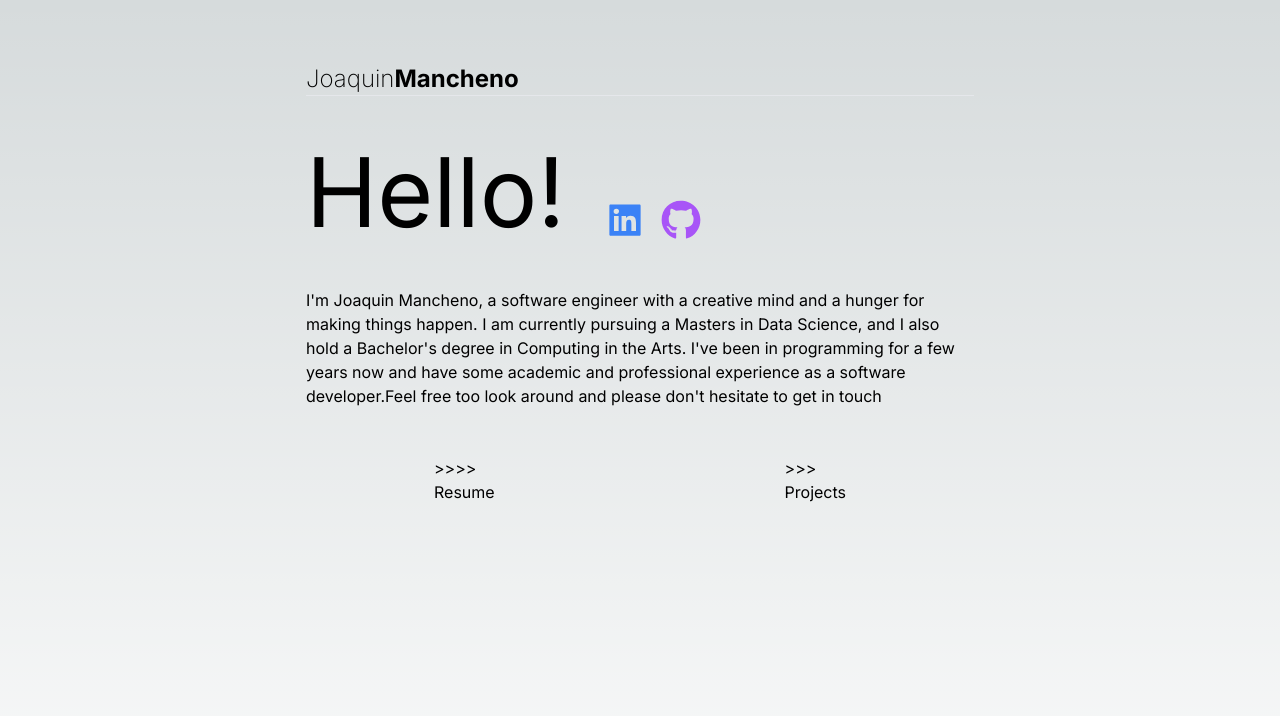
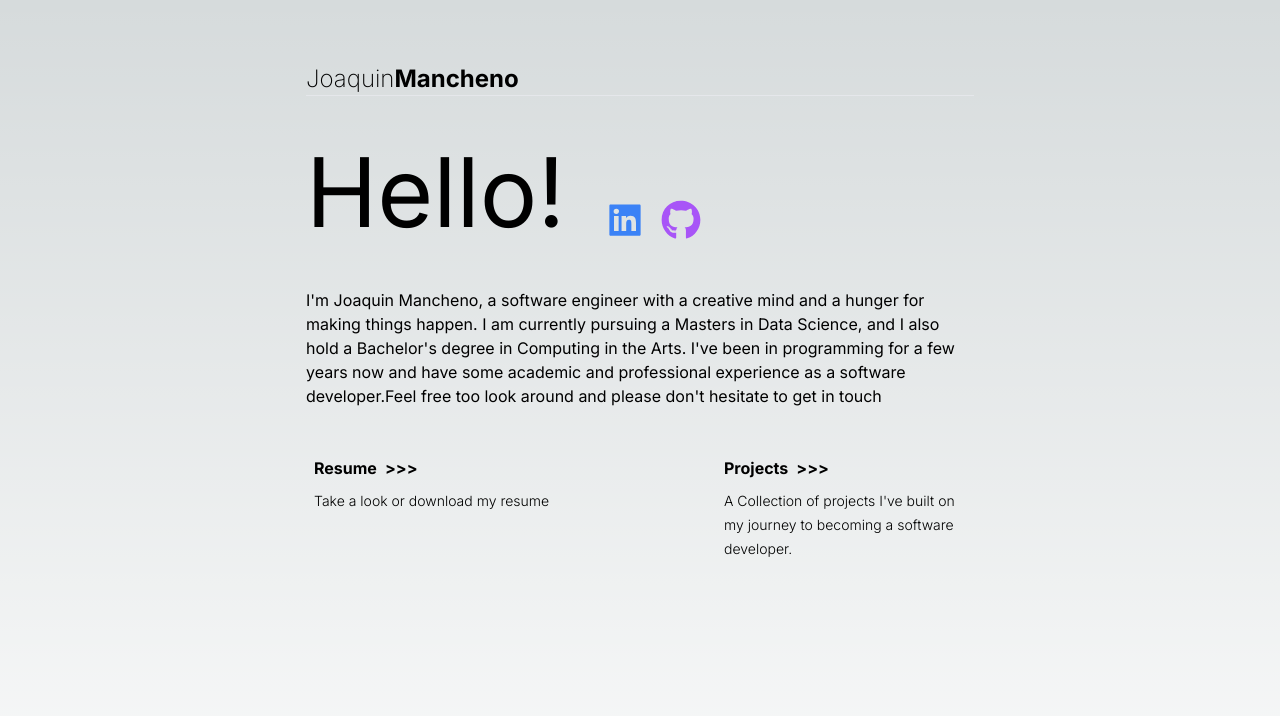
Before and after one commit to JoaquinManchenoP/Portfolio-V2, a Next.js app: page / in a window 1280 px wide. Shown: the top 716 px of the page. Built offline with nearby package versions, Linux system fonts and the light colour scheme.

Commit message:
layout fixes

```diff
--- a/app/ProjectPage/page.js
+++ b/app/ProjectPage/page.js
@@ -1,7 +1,6 @@
 import React from 'react';
 import JobCard from '../compnents/JobCard/JobCard';
 import Logo from '../compnents/Logo/Logo';
-import jobData from '../compnents/JobCard/jobData';
 
 export default function ProjectPage() {
   return (
@@ -10,9 +9,26 @@ export default function ProjectPage() {
       <div className="experience h-screen">
         <h1 className="text-4xl my-7">Experience</h1>
         <div className="project__container space-y-6">
-          {jobData.map((item, index) => (
-            <JobCard job={item} key={index} />
-          ))}
+          <JobCard
+            job={'mednet'}
+            jobTitle={'Mednet Solutions'}
+            jobDescription={
+              'Mednet is a company located in Minnessota that builds a software used for conducting clinical trials. I work modernizing the UI and backend of the aplication. Migrated multiple components from tpl to react.js and re-disigned and implemented various pages of the application while constantly building new features.'
+            }
+            image={'/images/mednet.png'}
+            website={'https://www.mednetsolutions.com/'}
+            demo={false}
+          />
+          <JobCard
+            job={'Dubow'}
+            jobTitle={'Dubow Textile'}
+            jobDescription={
+              "Dubow is a textile manufacturing company located in Minnesota.The companies web applicaiton is used by costumers to manage and customize their orders, while the company's api provides de ability for customer's to access the same data from outside the dubow aplication such as the clients own custom applications.I Worked fixing customer issues and customer suport as well as implementing new features."
+            }
+            image={'/images/dubowWebsite.png'}
+            website={'https://dubowtextile.com/'}
+            demo={false}
+          />
         </div>
         <div className="projects h-screen">
           <h1 className="text-4xl my-7">Projects</h1>
--- a/app/compnents/JobCard/JobCard.js
+++ b/app/compnents/JobCard/JobCard.js
@@ -1,30 +1,46 @@
 import React from 'react';
 import Image from 'next/image';
-import jobData from './jobData';
+import Link from 'next/link';
 
-export default function JobCard({ job }) {
-  console.log(job);
+export default function JobCard({
+  jobTitle,
+  jobDescription,
+  image,
+  website,
+  github,
+  demo,
+}) {
   return (
     <div className="card w-full bg-greem-500  rounded-lg shadow-md overflow-hidden bg-gray-700 ">
       <div className="flex space-x-3">
         <div className="w-1/3 flex justify-center my-8">
           <Image
-            src={job.image}
+            src={image}
             width="200"
             height="300"
             className="object-cover rounded-md "
           />
         </div>
         <div className="card-text p-4 w-2/3 space-y-4 text-white ">
-          <h3 className="text-lg">Card Title</h3>
-          <p className="text-sm">{job.jobDescription}</p>
+          <h3 className="text-lg">{jobTitle}</h3>
+          <p className="text-sm">{jobDescription}</p>
           <div className="buttons w-full space-x-3 pt-4">
+            {demo ? (
+              <>
                 <button className="bg-blue-400 h-9 w-16 hover:bg-blue-500 text-white font-bold py-2 px-4  rounded">
                   Git
                 </button>
                 <button className="bg-blue-400 h-9 w-16 hover:bg-blue-500 text-white font-bold py-2 px-4  rounded">
                   Visit
                 </button>
+              </>
+            ) : (
+              <Link href={website}>
+                <button className="bg-blue-400 h-9 w-36 hover:bg-blue-500 text-white font-bold py-2 px-4  rounded">
+                  Website
+                </button>
+              </Link>
+            )}
           </div>
         </div>
       </div>
--- a/app/compnents/JobCard/jobData.js
+++ /dev/null
@@ -1,19 +0,0 @@
-const jobData = [
-  {
-    job: 'mednet',
-    jobTitle: 'Mednet Solutions',
-    jobDescription:
-      'Mednet is a company located in Minnessota that builds a software used for conducting clinical trials. I work modernizing the UI and backend of the aplication. Migrated multiple components from tpl to react.js and re-disigned and implemented various pages of the application while constantly building new features.',
-    image: '/images/mednet.png',
-    website: 'https://www.mednetsolutions.com/',
-  },
-  {
-    job: 'dubow',
-    jobTitle: 'Dubow Textile',
-    jobDescription:
-      "Dubow is a textile manufacturing company located in Minnesota.The companies web applicaiton is used by costumers to manage and customize their orders, while the company's api provides de ability for customer's to access the same data from outside the dubow aplication such as the clients own custom applications.I Worked fixing customer issues and customer suport as well as implementing new features.",
-    image: '/images/dubowWebsite.png',
-    website: 'https://dubow.myshopify.com/',
-  },
-];
-export default jobData;
--- a/app/page.js
+++ b/app/page.js
@@ -37,15 +37,28 @@ export default function Home() {
           academic and professional experience as a software developer.Feel free
           too look around and please don't hesitate to get in touch
         </div>
-        <div className="links flex justify-between mx-32">
-          <div className="project__link flex flex-col">
-            <span>{'>>>>'}</span>
-            <span>Resume</span>
-          </div>
+        <div className="links flex justify-between">
           <Link href={'/ProjectPage'}>
-            <div className="resume__link flex flex-col">
-              <span>{'>>>'}</span>
-              <span>Projects</span>
+            <div className="projects__link space-x-2 space-y-2">
+              <span className="font-bold pl-2">Resume</span>
+              <span className="font-bold">{'>>>'}</span>
+              <div className="description w-[250px]">
+                <span className="text-sm font-light">
+                  Take a look or download my resume
+                </span>
+              </div>
+            </div>
+          </Link>
+          <Link href={'/ProjectPage'}>
+            <div className="projects__link space-x-2 space-y-2">
+              <span className="font-bold pl-2">Projects</span>
+              <span className="font-bold">{'>>>'}</span>
+              <div className="description w-[250px]">
+                <span className="text-sm font-light">
+                  A Collection of projects I've built on my journey to becoming
+                  a software developer.
+                </span>
+              </div>
             </div>
           </Link>
         </div>
```
Lines whose indentation alone changed are shown as unchanged.
